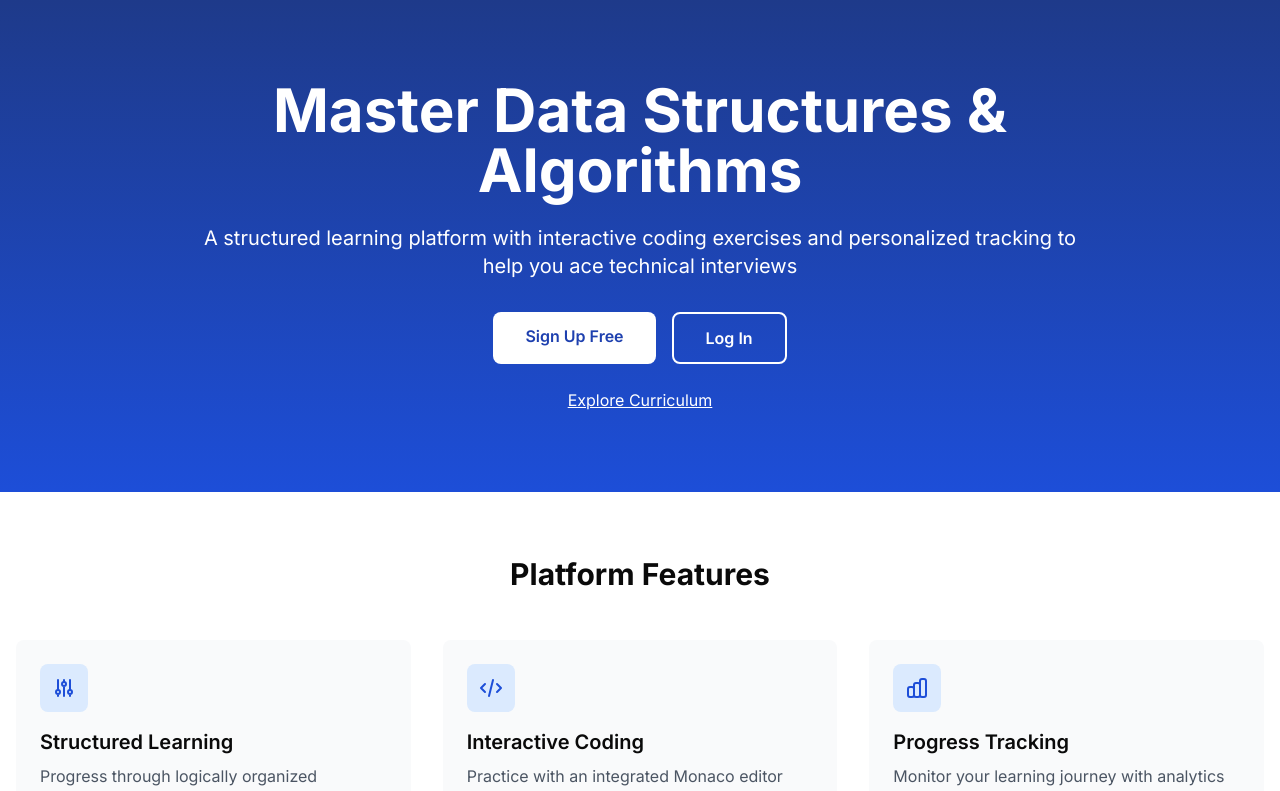
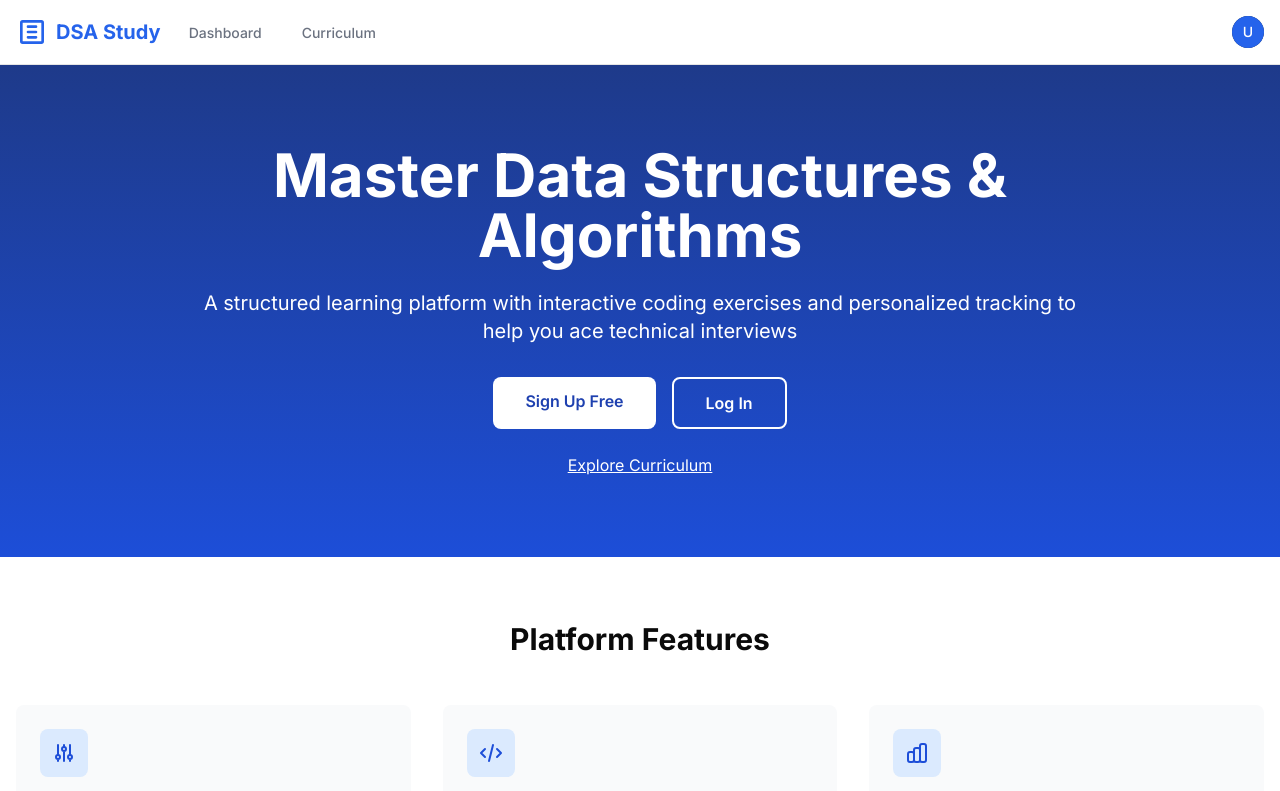
Before and after one commit to Dio27073/tech-interview-plat, a Next.js app: page / in a window 1280 px wide. Shown: the top 791 px of the page. Built offline with nearby package versions, Linux system fonts and the light colour scheme.

Commit message:
fixed nav

```diff
--- a/src/app/layout.tsx
+++ b/src/app/layout.tsx
@@ -2,12 +2,13 @@ import type { Metadata } from 'next';
 import { Inter } from 'next/font/google';
 import './globals.css';
 import { Providers } from './providers';
+import Navbar from '@/components/Navbar';
 
 const inter = Inter({ subsets: ['latin'] });
 
 export const metadata: Metadata = {
-  title: 'Tech Interview Platform',
-  description: 'Practice coding challenges and prepare for technical interviews',
+  title: 'DSA Study Platform',
+  description: 'Learn data structures and algorithms with structured content and interactive practice',
 };
 
 export default function RootLayout({
@@ -18,7 +19,19 @@ export default function RootLayout({
   return (
     <html lang="en">
       <body className={inter.className}>
-        <Providers>{children}</Providers>
+        <Providers>
+          <div className="min-h-screen flex flex-col">
+            <Navbar />
+            <main className="flex-grow">
+              {children}
+            </main>
+            <footer className="bg-gray-100 border-t py-6">
+              <div className="container mx-auto px-4 text-center text-gray-500 text-sm">
+                &copy; {new Date().getFullYear()} DSA Study Platform. All rights reserved.
+              </div>
+            </footer>
+          </div>
+        </Providers>
       </body>
     </html>
   );
--- /dev/null
+++ b/src/components/Navbar.tsx
@@ -0,0 +1,152 @@
+"use client";
+
+import React, { useState } from 'react';
+import Link from 'next/link';
+import { usePathname } from 'next/navigation';
+
+const Navbar = () => {
+  const pathname = usePathname();
+  const [mobileMenuOpen, setMobileMenuOpen] = useState(false);
+
+  const isActive = (path: string) => {
+    return pathname === path || pathname?.startsWith(path + '/');
+  };
+
+  return (
+    <nav className="bg-white border-b shadow-sm">
+      <div className="container mx-auto px-4">
+        <div className="flex justify-between h-16">
+          {/* Logo and primary nav */}
+          <div className="flex">
+            <div className="flex-shrink-0 flex items-center">
+              <Link href="/" className="font-bold text-xl text-blue-600 flex items-center">
+                <svg
+                  className="h-8 w-8 mr-2"
+                  viewBox="0 0 24 24"
+                  fill="none"
+                  xmlns="http://www.w3.org/2000/svg"
+                >
+                  <path
+                    d="M4 5a1 1 0 011-1h14a1 1 0 011 1v14a1 1 0 01-1 1H5a1 1 0 01-1-1V5z"
+                    stroke="currentColor"
+                    strokeWidth="2"
+                    strokeLinecap="round"
+                  />
+                  <path
+                    d="M9 8h6M9 12h6M9 16h6"
+                    stroke="currentColor"
+                    strokeWidth="2"
+                    strokeLinecap="round"
+                  />
+                </svg>
+                DSA Study
+              </Link>
+            </div>
+            <div className="hidden sm:ml-6 sm:flex sm:space-x-8">
+              <Link
+                href="/dashboard"
+                className={`inline-flex items-center px-1 pt-1 border-b-2 text-sm font-medium ${
+                  isActive('/dashboard')
+                    ? 'border-blue-500 text-gray-900'
+                    : 'border-transparent text-gray-500 hover:border-gray-300 hover:text-gray-700'
+                }`}
+              >
+                Dashboard
+              </Link>
+              <Link
+                href="/curriculum"
+                className={`inline-flex items-center px-1 pt-1 border-b-2 text-sm font-medium ${
+                  isActive('/curriculum')
+                    ? 'border-blue-500 text-gray-900'
+                    : 'border-transparent text-gray-500 hover:border-gray-300 hover:text-gray-700'
+                }`}
+              >
+                Curriculum
+              </Link>
+
+            </div>
+          </div>
+
+          {/* Secondary Nav & Mobile menu button */}
+          <div className="flex items-center">
+            <div className="hidden sm:flex sm:items-center sm:ml-6">
+              <div className="flex space-x-4">
+                <div className="relative">
+                  <button className="bg-gray-800 flex text-sm rounded-full focus:outline-none focus:ring-2 focus:ring-offset-2 focus:ring-blue-500">
+                    <span className="sr-only">Open user menu</span>
+                    <div className="h-8 w-8 rounded-full bg-blue-600 text-white flex items-center justify-center">
+                      <span className="font-medium">U</span>
+                    </div>
+                  </button>
+                </div>
+              </div>
+            </div>
+
+            {/* Mobile menu button */}
+            <div className="sm:hidden flex items-center">
+              <button
+                onClick={() => setMobileMenuOpen(!mobileMenuOpen)}
+                className="inline-flex items-center justify-center p-2 rounded-md text-gray-400 hover:text-gray-500 hover:bg-gray-100 focus:outline-none focus:ring-2 focus:ring-inset focus:ring-blue-500"
+              >
+                <span className="sr-only">Open main menu</span>
+                {mobileMenuOpen ? (
+                  <svg className="block h-6 w-6" xmlns="http://www.w3.org/2000/svg" fill="none" viewBox="0 0 24 24" stroke="currentColor" aria-hidden="true">
+                    <path strokeLinecap="round" strokeLinejoin="round" strokeWidth={2} d="M6 18L18 6M6 6l12 12" />
+                  </svg>
+                ) : (
+                  <svg className="block h-6 w-6" xmlns="http://www.w3.org/2000/svg" fill="none" viewBox="0 0 24 24" stroke="currentColor" aria-hidden="true">
+                    <path strokeLinecap="round" strokeLinejoin="round" strokeWidth={2} d="M4 6h16M4 12h16M4 18h16" />
+                  </svg>
+                )}
+              </button>
+            </div>
+          </div>
+        </div>
+      </div>
+
+      {/* Mobile menu */}
+      {mobileMenuOpen && (
+        <div className="sm:hidden">
+          <div className="pt-2 pb-3 space-y-1">
+            <Link
+              href="/dashboard"
+              className={`block pl-3 pr-4 py-2 border-l-4 text-base font-medium ${
+                isActive('/dashboard')
+                  ? 'bg-blue-50 border-blue-500 text-blue-700'
+                  : 'border-transparent text-gray-500 hover:bg-gray-50 hover:border-gray-300 hover:text-gray-700'
+              }`}
+            >
+              Dashboard
+            </Link>
+            <Link
+              href="/curriculum"
+              className={`block pl-3 pr-4 py-2 border-l-4 text-base font-medium ${
+                isActive('/curriculum')
+                  ? 'bg-blue-50 border-blue-500 text-blue-700'
+                  : 'border-transparent text-gray-500 hover:bg-gray-50 hover:border-gray-300 hover:text-gray-700'
+              }`}
+            >
+              Curriculum
+            </Link>
+
+          </div>
+          <div className="pt-4 pb-3 border-t border-gray-200">
+            <div className="flex items-center px-4">
+              <div className="flex-shrink-0">
+                <div className="h-10 w-10 rounded-full bg-blue-600 text-white flex items-center justify-center">
+                  <span className="font-medium">U</span>
+                </div>
+              </div>
+              <div className="ml-3">
+                <div className="text-base font-medium text-gray-800">User Name</div>
+                <div className="text-sm font-medium text-gray-500">user@example.com</div>
+              </div>
+            </div>
+          </div>
+        </div>
+      )}
+    </nav>
+  );
+};
+
+export default Navbar;
```
